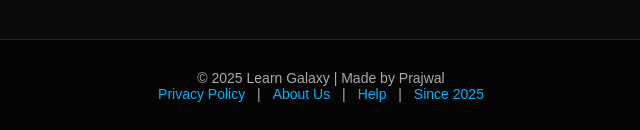
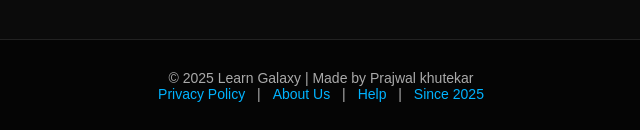
Before and after one commit to Prajwal-85/Learn-galaxy, a plain HTML site: page index.html in a window 1280 px wide. Shown: the part 1698-1828 px from the top of the page, 319-959 px from the left. Drawn offline with Linux system fonts and the light colour scheme; a script that the page names is missing.

Commit message:
Create index.html

```diff
--- a/index.html
+++ b/index.html
@@ -93,7 +93,7 @@
 
   <!-- Footer -->
   <footer>
-    <p>© 2025 Learn Galaxy | Made by Prajwal</p>
+    <p>© 2025 Learn Galaxy | Made by Prajwal khutekar</p>
     <p>
       <a href="privacypolicy.html">Privacy Policy</a> |
       <a href="aboutus.html">About Us</a> |
```
